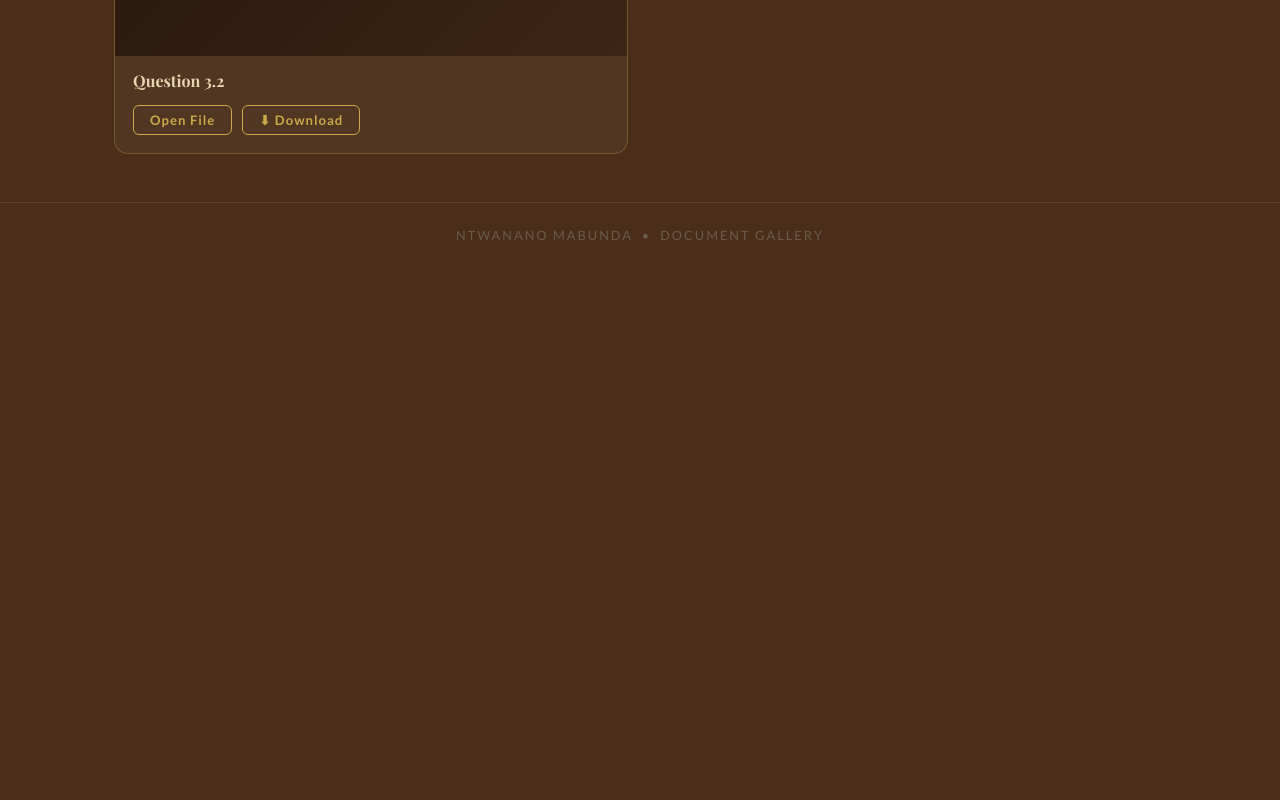
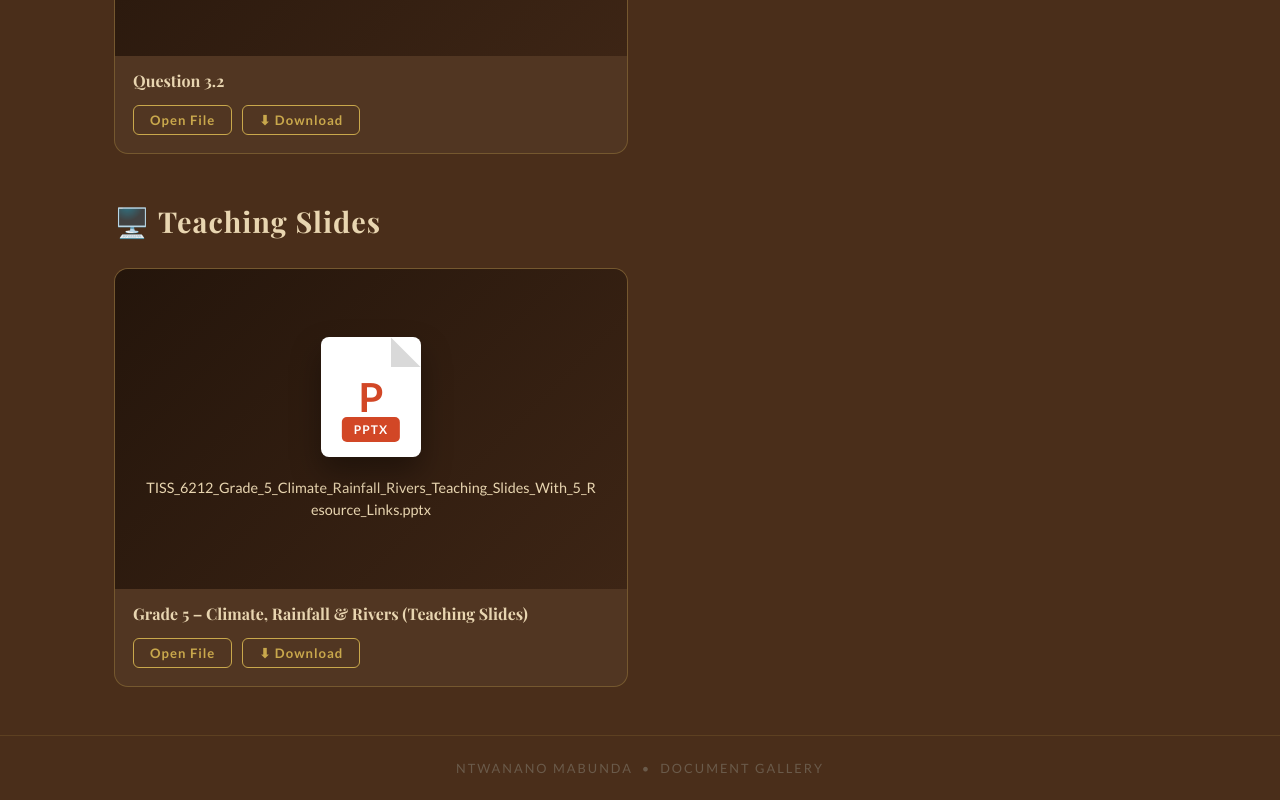
Before and after one commit to Journey4Change/ntwanano, a plain HTML site: page index.html in a window 1280 px wide. Shown: the part 620-1420 px from the top of the page. Before the commit the page ends 887 px from the top, so only its background shows below. Drawn offline with nearby package versions, Linux system fonts and the light colour scheme.

Commit message:
Add teaching slides section to index.html

```diff
--- a/index.html
+++ b/index.html
@@ -337,6 +337,56 @@
         </article>
     </div>
 </section>
+
+<section class="manual-section">
+
+    <h2 class="manual-heading">
+        🖥️ Teaching Slides
+    </h2>
+    <div class="manual-grid">
+
+        <article
+            class="tribute-card"
+            data-title="Climate, Rainfall &amp; Rivers Teaching Slides"
+        >
+
+            <div class="card-photo">
+                <div class="file-icon">
+                    <span>P</span>
+                    <div class="file-extension">
+                        PPTX
+                    </div>
+                </div>
+                <div class="file-name">
+                    TISS_6212_Grade_5_Climate_Rainfall_Rivers_Teaching_Slides_With_5_Resource_Links.pptx
+                </div>
+            </div>
+
+
+            <div class="card-info">
+                <div class="card-title">
+                    Grade 5 – Climate, Rainfall &amp; Rivers (Teaching Slides)
+                </div>
+                <div class="card-actions">
+                    <a
+                        class="view-btn"
+                        href="TISS_6212_Grade_5_Climate_Rainfall_Rivers_Teaching_Slides_With_5_Resource_Links.pptx"
+                        target="_blank"
+                        rel="noopener noreferrer">
+                        Open File
+                    </a>
+                    <a
+                        class="download-btn"
+                        href="TISS_6212_Grade_5_Climate_Rainfall_Rivers_Teaching_Slides_With_5_Resource_Links.pptx"
+                        download>
+                        ⬇ Download
+                    </a>
+                </div>
+            </div>
+        </article>
+    </div>
+</section>
+
 <footer>
     Ntwanano Mabunda &nbsp;•&nbsp; Document Gallery
 </footer>
```
